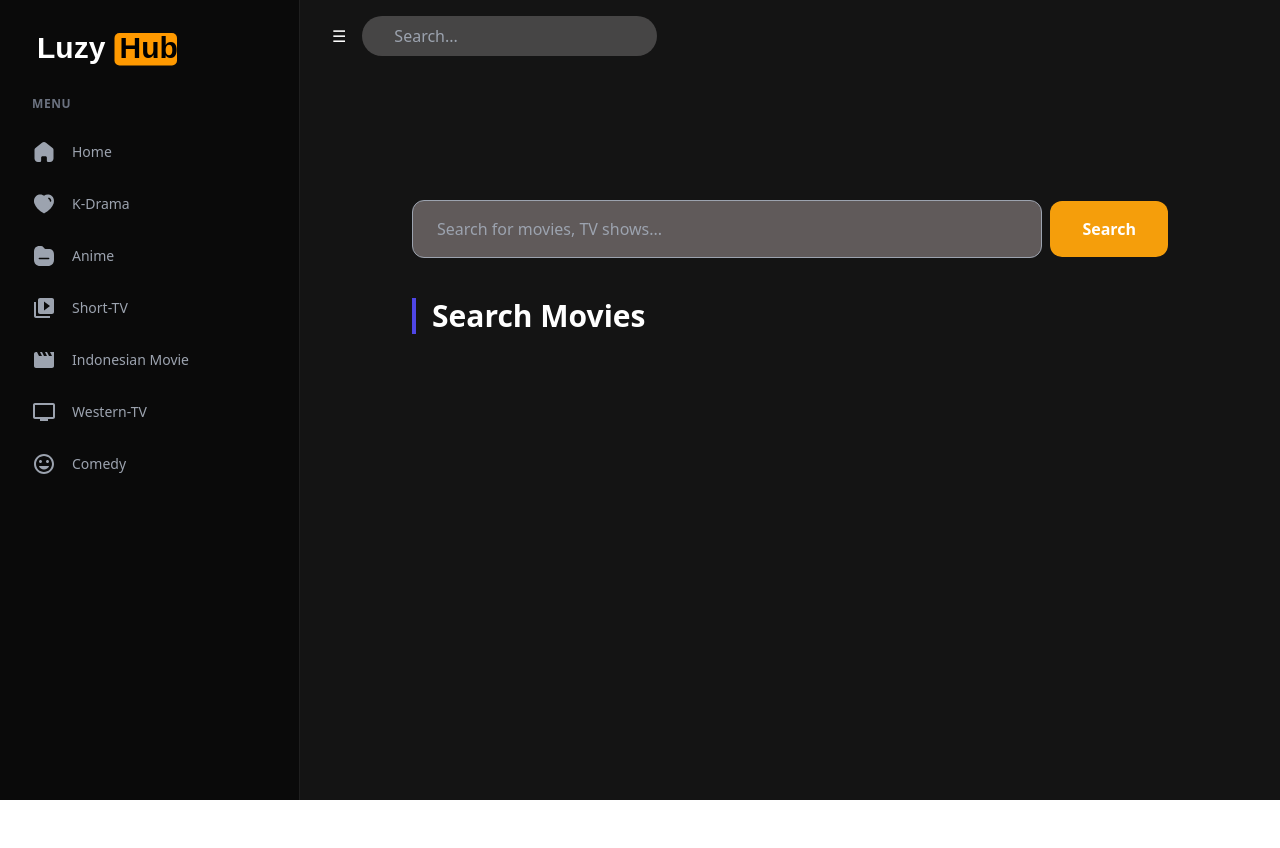
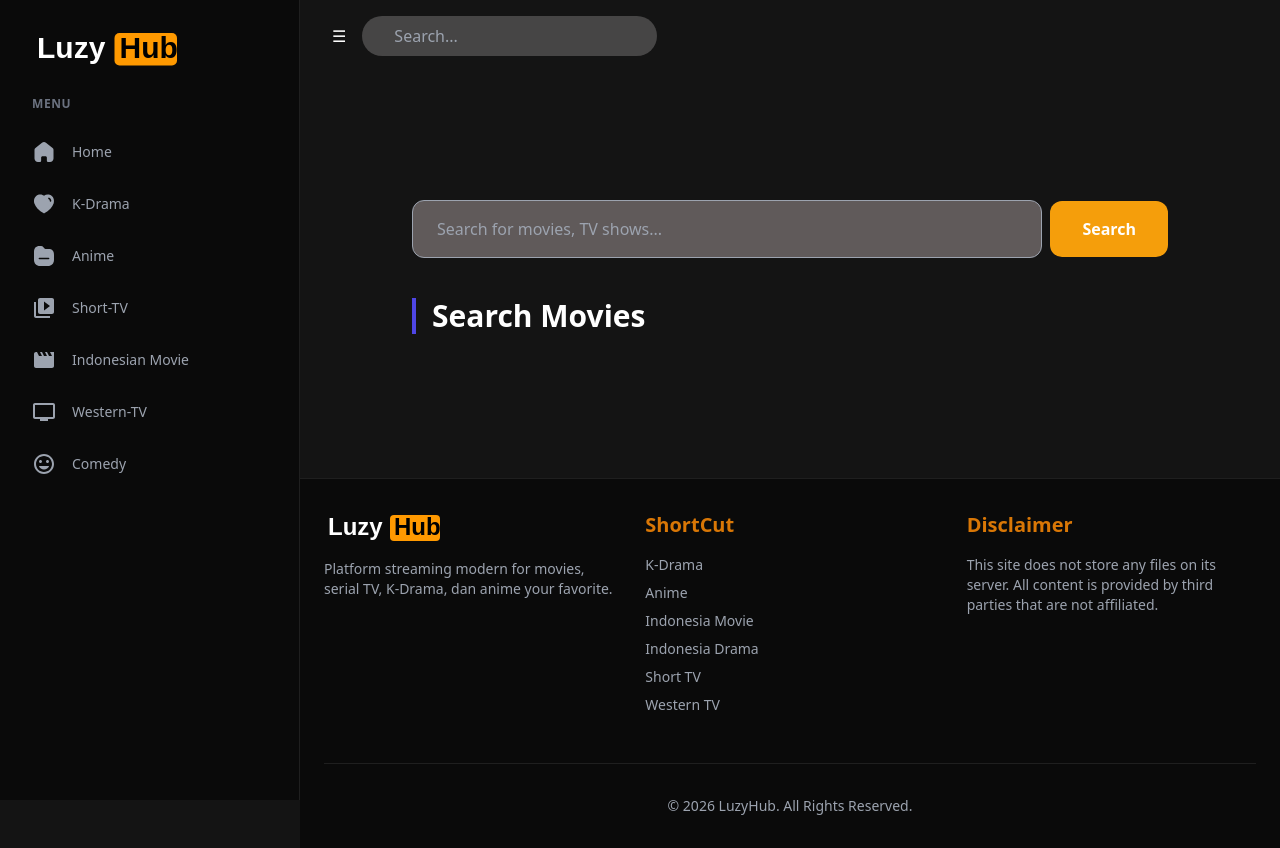
Before and after one commit to Efwan016/LuzyHub-FontendOnly, a React (Vite) app: page /search in a window 1280 px wide. Before the commit the page ends 800 px from the top, so only its background shows below. Built offline with nearby package versions, Linux system fonts and the light colour scheme.

Commit message:
test adding decodeproxy

```diff
--- a/index.html
+++ b/index.html
@@ -13,11 +13,12 @@
     content="watch movie online, stream series, kdrama online, anime streaming, short tv, luzyhub, free streaming platform" />
   <meta name="author" content="LuzyHub" />
   <meta name="robots" content="index, follow" />
+  <meta name="google-adsense-account" content="ca-pub-8728499336124297">
 
   <!-- Canonical -->
   <link rel="canonical" href="https://luzyhub.vercel.app/" />
 
-  <!-- OPEN GRAPH (PENTING BUAT PREVIEW LINK) -->
+  <!-- OPEN GRAPH  -->
   <meta property="og:type" content="website" />
   <meta property="og:title" content="LuzyHub | Watch Movie, Series, K-Drama, Anime & Short TV Online" />
   <meta property="og:description"
@@ -38,7 +39,7 @@
   <meta name="geo.placename" content="Indonesia" />
   <meta name="ICBM" content="-6.200000,106.816666" />
 
-  <!-- 🔥 TWITTER CARD -->
+  <!--  TWITTER CARD -->
   <meta name="twitter:card" content="summary_large_image" />
   <meta name="twitter:title" content="LuzyHub | Watch Movie, Series & Anime Online" />
   <meta name="twitter:description" content="Watch movies, K-Drama, anime and more in HD quality." />
--- a/package.json
+++ b/package.json
@@ -12,6 +12,7 @@
   "dependencies": {
     "@tanstack/react-query": "^5.90.21",
     "@vercel/analytics": "^1.6.1",
+    "artplayer": "^5.3.0",
     "axios": "^1.13.5",
     "react": "^19.2.0",
     "react-dom": "^19.2.0",
--- a/src/assets/component/MovieCard.tsx
+++ b/src/assets/component/MovieCard.tsx
@@ -11,7 +11,7 @@ export default function MovieCard({ movie }: { movie: Movie }) {
             src={movie.poster}
             alt={movie.title}
             loading="lazy"
-            className="h-full w-full object-cover transition-transform duration-500 group-hover:scale-110"
+            className="h-full w-full object-cover transition-transform duration-600 ease-in-out group-hover:scale-110"
           />
 
           {/* Gradient Overlay */}
--- a/src/assets/layout/Autenticated.tsx
+++ b/src/assets/layout/Autenticated.tsx
@@ -2,6 +2,7 @@ import { useState, useEffect, type ReactNode } from "react";
 import { Analytics } from "@vercel/analytics/react";
 import Sidebar from "./Sidebar";
 import TopBar from "./Topbar";
+import Footer from "./Footer";
 
 interface AuthenticatedProps {
     children: ReactNode;
@@ -20,6 +21,8 @@ export default function Authenticated({ children }: AuthenticatedProps) {
         }
     };
 
+    const closeMobileSidebar = () => setIsSidebarOpen(false);
+
     useEffect(() => {
         const handleScroll = () => {
             setIsScrolled(window.scrollY > 0);
@@ -32,18 +35,18 @@ export default function Authenticated({ children }: AuthenticatedProps) {
     return (
         <div className="w-full min-h-screen bg-[#141414] text-white font-sans selection:bg-[#E50914] selection:text-white">
             {/* Sidebar */}
-            <Sidebar isSidebarOpen={isSidebarOpen} isDesktopSidebarOpen={isDesktopSidebarOpen} />
+            <Sidebar isSidebarOpen={isSidebarOpen} isDesktopSidebarOpen={isDesktopSidebarOpen} closeMobileSidebar={closeMobileSidebar} />
 
             {/* Mobile Overlay */}
             <div
                 className={`fixed inset-0 z-40 bg-black/70 backdrop-blur-sm transition-opacity duration-300 lg:hidden ${isSidebarOpen ? "opacity-100" : "opacity-0 pointer-events-none"
                     }`}
-                onClick={() => setIsSidebarOpen(false)}
+                onClick={closeMobileSidebar}
             />
 
             {/* Main Content Wrapper */}
             <div
-                className={`transition-all duration-300 ease-in-out ${isDesktopSidebarOpen ? 'lg:ml-[300px]' : 'lg:ml-0'}`}
+                className={`flex flex-col min-h-screen transition-all duration-300 ease-in-out ${isDesktopSidebarOpen ? 'lg:ml-[300px]' : 'lg:ml-0'}`}
             >
 
                 {/* Sticky Header */}
@@ -56,11 +59,12 @@ export default function Authenticated({ children }: AuthenticatedProps) {
                 </header>
 
                 {/* Page Content */}
-                <div className="p-4 sm:p-6 lg:p-8 flex flex-col gap-8 min-h-[calc(100vh-88px)]">
-                    <main className="flex flex-col gap-6">
+                <div className="flex-1 p-4 sm:p-6 lg:p-8 flex flex-col gap-8">
+                    <main className="flex flex-col gap-6 w-full">
                         {children}
                     </main>
                 </div>
+                <Footer />
             </div>
             <Analytics />
         </div>
--- /dev/null
+++ b/src/assets/layout/Footer.tsx
@@ -0,0 +1,52 @@
+import { Link } from "react-router-dom";
+
+export default function Footer() {
+    const currentYear = new Date().getFullYear();
+
+    return (
+        <footer className="bg-[#0a0a0a] border-t border-[#1F1F1F] text-gray-400 text-sm">
+            <div className="mx-auto px-4 sm:px-4 lg:px-6 py-8">
+                <div className="grid grid-cols-1 md:grid-cols-3 gap-8 text-center md:text-left">
+                    {/* About Section */}
+                    <div className="flex flex-col items-center md:items-start">
+                        <Link to="/" className="flex items-center gap-3 mb-4">
+                            <img
+                                src="/images/luzyhub-white.svg"
+                                alt="LuzyHub"
+                                className="h-8 w-auto object-contain"
+                            />
+                        </Link>
+                        <p className="max-w-xs">
+                            Platform streaming modern for movies, serial TV, K-Drama, dan anime your favorite.
+                        </p>
+                    </div>
+
+                    {/* Quick Links */}
+                    <div>
+                        <h3 className="font-semibold text-xl text-amber-600 mb-4">ShortCut</h3>
+                        <ul className="space-y-2">
+                            <li><Link to="/category/kdrama" className="hover:text-white transition-colors">K-Drama</Link></li>
+                            <li><Link to="/category/anime" className="hover:text-white transition-colors">Anime</Link></li>
+                            <li><Link to="/category/indonesian-movies" className="hover:text-white transition-colors">Indonesia Movie</Link></li>
+                            <li><Link to="/category/indonesian-drama" className="hover:text-white transition-colors">Indonesia Drama</Link></li>
+                            <li><Link to="/category/short-tv" className="hover:text-white transition-colors">Short TV</Link></li>
+                            <li><Link to="/category/western-tv" className="hover:text-white transition-colors">Western TV</Link></li>
+                        </ul>
+                    </div>
+
+                    {/* Disclaimer */}
+                    <div>
+                        <h3 className="font-semibold text-amber-600 text-xl mb-4">Disclaimer</h3>
+                        <p>
+                            This site does not store any files on its server. All content is provided by third parties that are not affiliated.
+                        </p>
+                    </div>
+                </div>
+
+                <div className="mt-12 pt-8 border-t border-[#1F1F1F] text-center">
+                    <p>&copy; {currentYear} LuzyHub. All Rights Reserved.</p>
+                </div>
+            </div>
+        </footer>
+    );
+}
--- a/src/assets/layout/Sidebar.tsx
+++ b/src/assets/layout/Sidebar.tsx
@@ -3,9 +3,10 @@ import { Link, useLocation } from "react-router-dom";
 interface SidebarProps {
     isSidebarOpen: boolean;
     isDesktopSidebarOpen?: boolean;
+    closeMobileSidebar: () => void;
 }
 
-export default function Sidebar({ isSidebarOpen, isDesktopSidebarOpen = true }: SidebarProps) {
+export default function Sidebar({ isSidebarOpen, isDesktopSidebarOpen = true, closeMobileSidebar }: SidebarProps) {
     const location = useLocation();
 
     const menuItems = [
@@ -88,6 +89,7 @@ export default function Sidebar({ isSidebarOpen, isDesktopSidebarOpen = true }:
                                     <Link
                                         key={item.name}
                                         to={item.path}
+                                        onClick={closeMobileSidebar}
                                         className={`flex items-center gap-4 px-4 py-3 rounded-xl transition-all duration-200 group ${
                                             active
                                                 ? "bg-red-600 text-white shadow-lg shadow-red-600/20 font-semibold"
--- a/src/assets/pages/Home.tsx
+++ b/src/assets/pages/Home.tsx
@@ -52,7 +52,7 @@ export default function Home() {
     return (
       <Authenticated>
         <Head title="Luzy Home" />
-        <div className="-m-4 sm:-m-6 lg:-m-8 min-h-screen bg-[#141414] text-white overflow-x-hidden pb-20">
+        <div className="-mt-4 -mx-4 sm:-mt-6 sm:-mx-6 lg:-mt-8 lg:-mx-8 min-h-screen bg-[#141414] text-white overflow-x-hidden pb-20">
           {/* Hero Skeleton */}
           <div className="relative w-full h-[85vh] bg-[#0a0a0a] animate-pulse">
             <div className="absolute inset-0 flex items-center">
@@ -102,7 +102,7 @@ export default function Home() {
   return (
     <Authenticated>
       {/* Negative margins to break out of the Authenticated layout padding for full-width effect */}
-      <div className="-m-4 sm:-m-6 lg:-m-8 min-h-screen bg-[#141414] text-white overflow-x-hidden pb-20">
+      <div className="-mt-4 -mx-4 sm:-mt-6 sm:-mx-6 lg:-mt-8 lg:-mx-8 min-h-screen bg-[#141414] text-white overflow-x-hidden pb-20">
         <style>{`
         .scrollbar-hide::-webkit-scrollbar {
             display: none;
@@ -232,7 +232,7 @@ export default function Home() {
         )}
 
         {/* Movie Rows - Overlapping the hero slightly */}
-        <div className="relative z-20 -mt-24 lg:-mt-32 space-y-12 px-4 sm:px-8 bg-gradient-to-b from-transparent via-[#141414] to-[#141414] pt-10">
+        <div className="relative z-20 -mt-10 lg:-mt-16 space-y-12 px-4 sm:px-8 bg-gradient-to-b from-transparent via-[#141414] to-[#141414] pt-10">
           <MovieCarousel title="Trending Now" movies={trendingNow} />
           <MovieCarousel title="K-Drama" movies={kdrama} seeAllLink="/category/kdrama" />
           <MovieCarousel title="Anime" movies={anime} seeAllLink="/category/anime" />
--- a/src/assets/pages/MovieDetail.tsx
+++ b/src/assets/pages/MovieDetail.tsx
@@ -94,6 +94,7 @@ export default function MovieDetail() {
         setIsPlaying={setIsPlaying}
       />
 
+
       <Episodes
         movie={movie}
         currentVideoUrl={currentVideoUrl}
--- /dev/null
+++ b/src/assets/utils/decodeProxyUrl.ts
@@ -0,0 +1,11 @@
+// utils/decodeProxyUrl.ts
+export function decodeProxyUrl(proxyUrl: string) {
+  try {
+    const url = new URL(proxyUrl);
+    const base64 = url.searchParams.get("url");
+    if (!base64) return proxyUrl;
+    return atob(base64); // decode Base64 → link asli
+  } catch {
+    return proxyUrl; // fallback kalau error
+  }
+}
```
Also changed, not shown: src/assets/component/HeroPlayer.tsx (+41 -11 lines), src/ads.txt (added), 1 other file (tests, documents, lock files or other folders).
